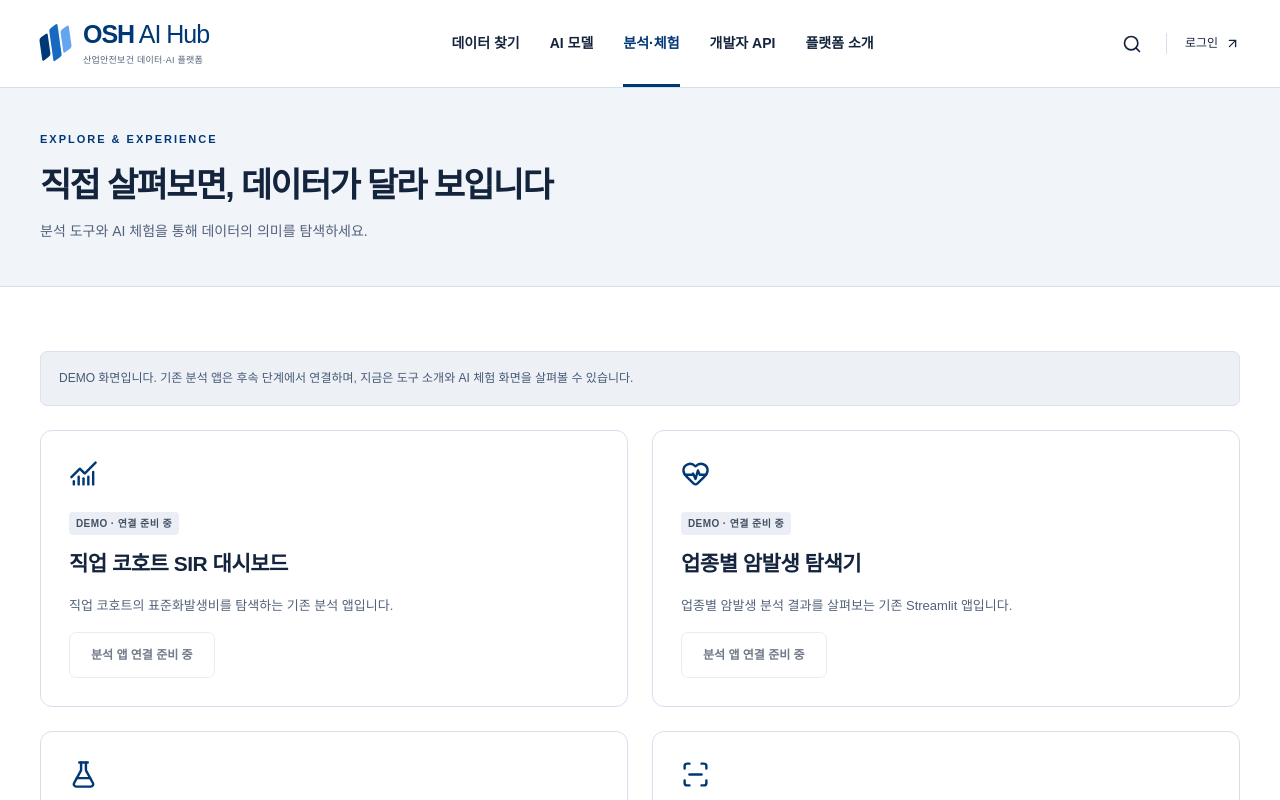
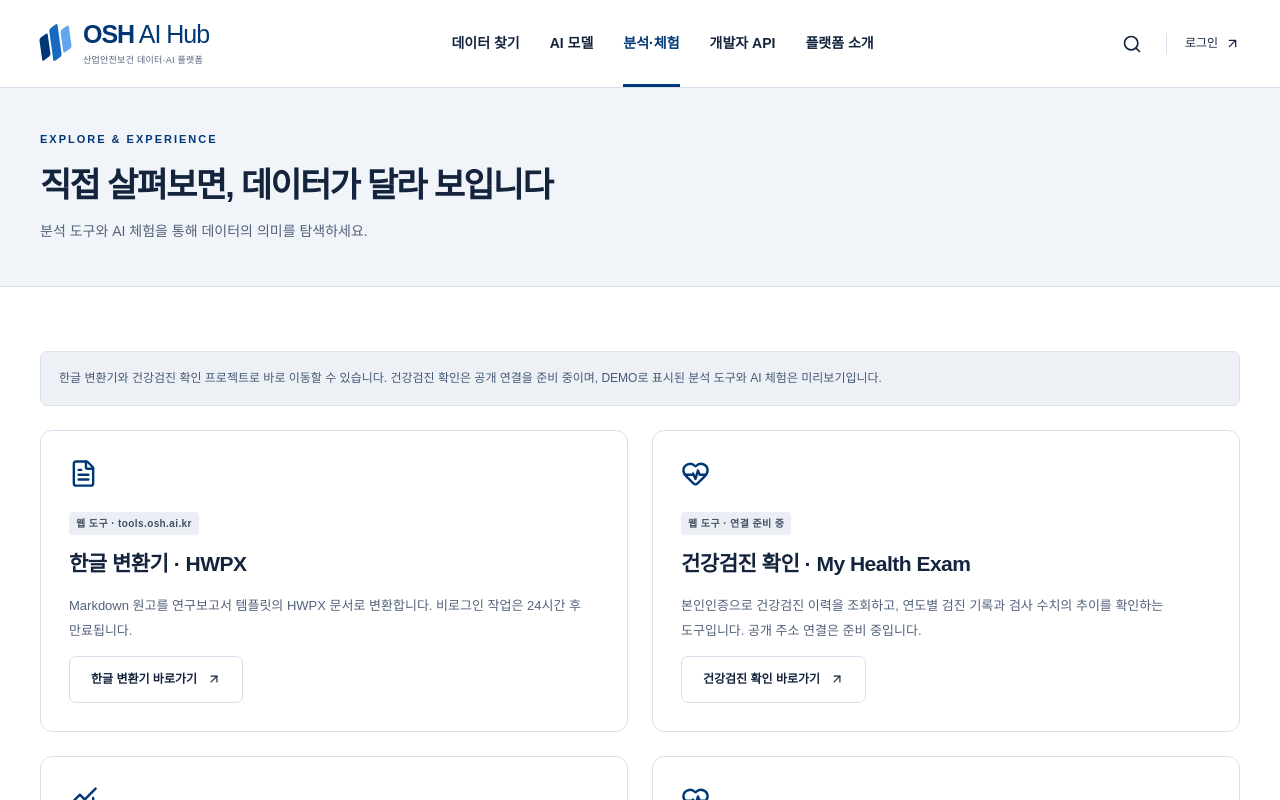
Before and after one commit to jinha-dspub/osh-ai-hub, a Next.js app in the folder web/: page /tools in a window 1280 px wide. Shown: the top 800 px of the page. Built offline with nearby package versions, Linux system fonts and the light colour scheme.

Commit message:
Add HWPX and health exam shortcuts to tools page

```diff
--- a/web/app/tools/page.tsx
+++ b/web/app/tools/page.tsx
@@ -4,6 +4,7 @@ import {
   HeartPulse,
   FlaskConical,
   ScanLine,
+  FileText,
   ArrowUpRight,
 } from "lucide-react";
 import { PageIntro } from "@/components/ui";
@@ -18,10 +19,42 @@ export default function Tools() {
       />
       <div className="container section">
         <div className="info-note teal-note">
-          DEMO 화면입니다. 기존 분석 앱은 후속 단계에서 연결하며, 지금은 도구
-          소개와 AI 체험 화면을 살펴볼 수 있습니다.
+          한글 변환기와 건강검진 확인 프로젝트로 바로 이동할 수 있습니다.
+          건강검진 확인은 공개 연결을 준비 중이며, DEMO로 표시된 분석 도구와 AI
+          체험은 미리보기입니다.
         </div>
         <div className="tool-grid">
+          <article className="tool-card">
+            <FileText size={29} />
+            <div>
+              <span className="badge">웹 도구 · tools.osh.ai.kr</span>
+            </div>
+            <h3>한글 변환기 · HWPX</h3>
+            <p>
+              Markdown 원고를 연구보고서 템플릿의 HWPX 문서로 변환합니다.
+              비로그인 작업은 24시간 후 만료됩니다.
+            </p>
+            <a href="https://tools.osh.ai.kr/hwpx/" className="button secondary">
+              한글 변환기 바로가기 <ArrowUpRight size={14} />
+            </a>
+          </article>
+          <article className="tool-card">
+            <HeartPulse size={29} />
+            <div>
+              <span className="badge">웹 도구 · 연결 준비 중</span>
+            </div>
+            <h3>건강검진 확인 · My Health Exam</h3>
+            <p>
+              본인인증으로 건강검진 이력을 조회하고, 연도별 검진 기록과 검사
+              수치의 추이를 확인하는 도구입니다. 공개 주소 연결은 준비 중입니다.
+            </p>
+            <a
+              href="https://tools.osh.ai.kr/myhealthexam/"
+              className="button secondary"
+            >
+              건강검진 확인 바로가기 <ArrowUpRight size={14} />
+            </a>
+          </article>
           {[
             {
               title: "직업 코호트 SIR 대시보드",
```
Also changed, not shown: 1 other file (tests, documents, lock files or other folders).
